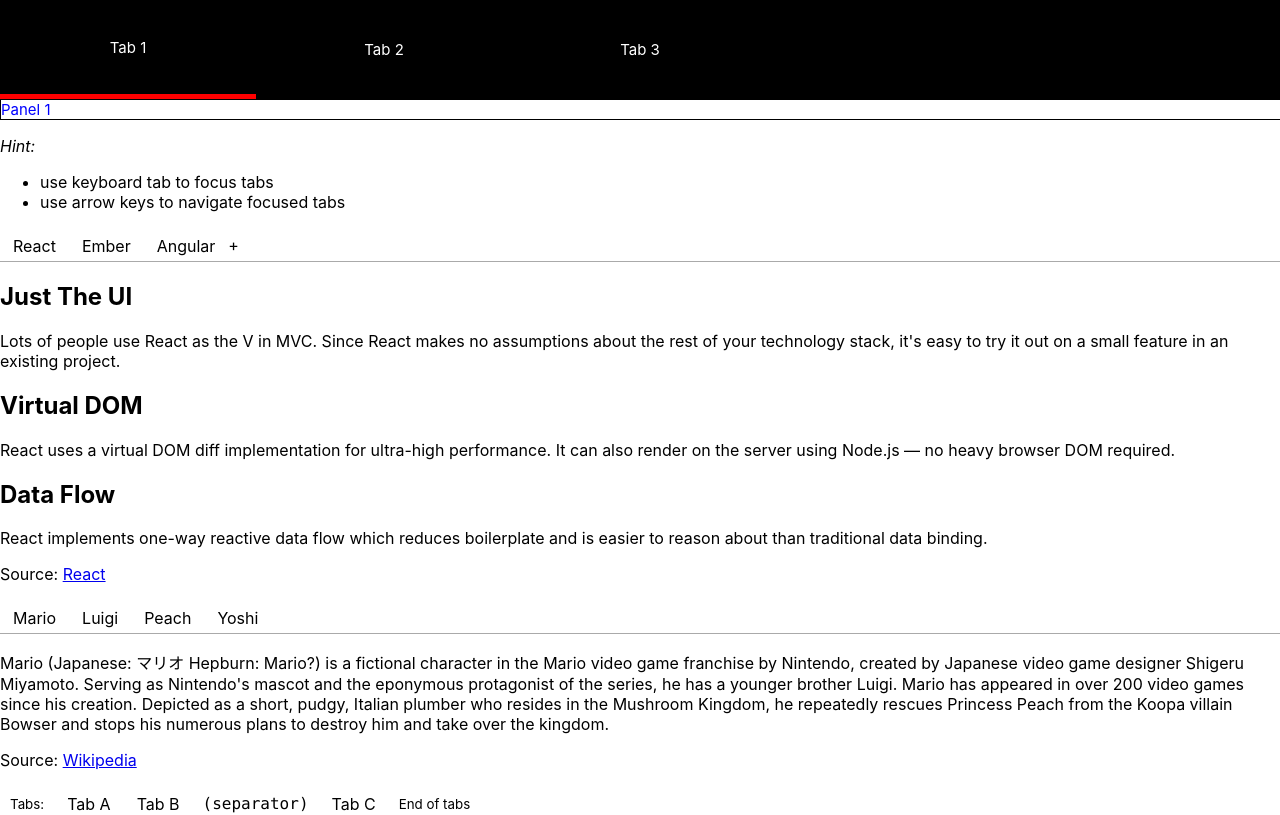
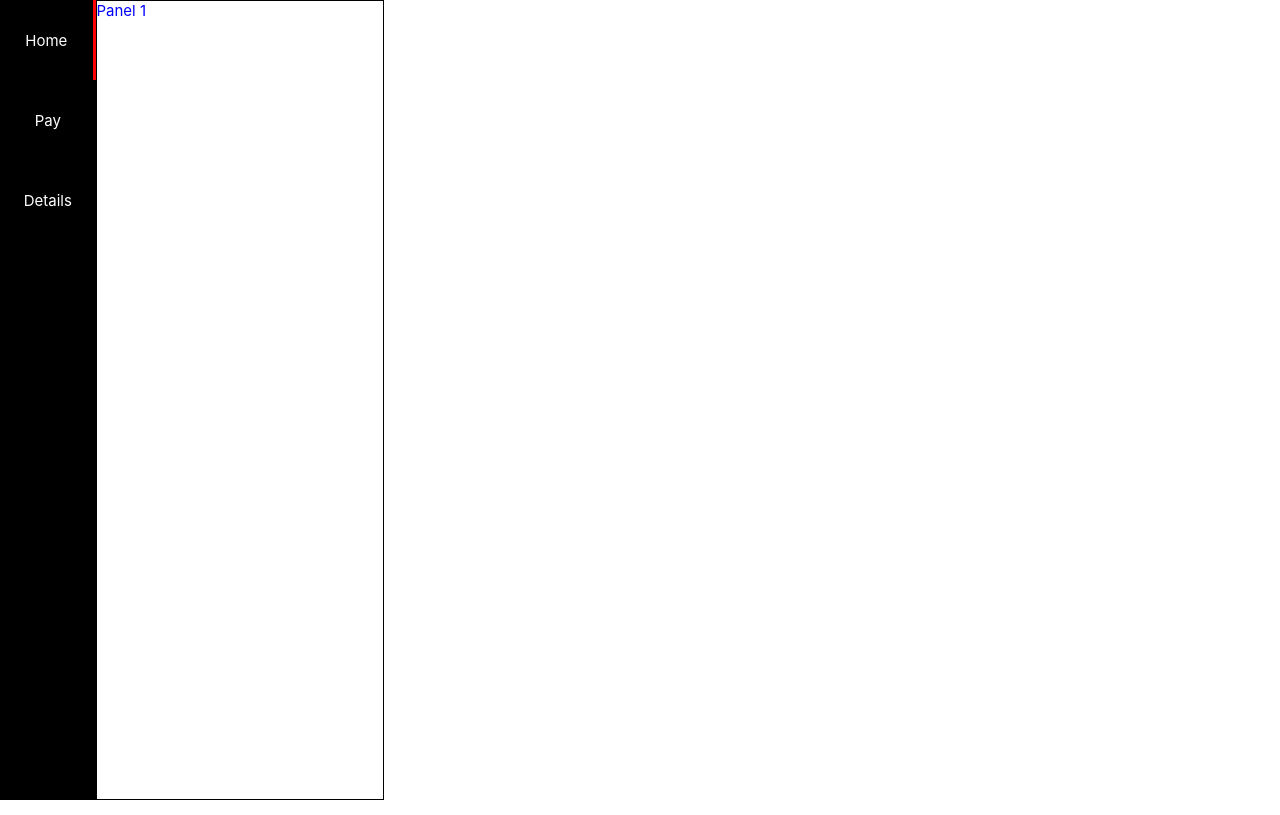
Before and after one commit to guymcmanusgithub/styled-tabs, a React (Create React App) app: page / in a window 1280 px wide. Shown: the top 815 px of the page. Built offline with nearby package versions, Linux system fonts and the light colour scheme.

Commit message:
fixed some styling code

```diff
--- a/src/components/example-app.js
+++ b/src/components/example-app.js
@@ -14,6 +14,7 @@
       <Tabs
         forceRenderTabPanel={true}
         selectedTabPanelClassName='selected'
+        selectedTabClassName='selected'
         >
         <TabList>
           <Tab>React</Tab>
@@ -63,6 +64,8 @@
 
       <Tabs
         selectedTabPanelClassName='selected'
+        selectedTabClassName='selected'
+        disabledTabClassName='disabled'
       >
         <TabList>
           <Tab>Mario</Tab>
@@ -90,6 +93,7 @@
 
       <Tabs
         selectedTabPanelClassName='selected'
+        selectedTabClassName='selected'
       >
         <TabList>
           <small style={{ padding: '0 10px' }}>Tabs:</small>
--- a/src/components/nav-tab.js
+++ b/src/components/nav-tab.js
@@ -2,7 +2,7 @@
 import { Tabs, Tab, TabList, TabPanel} from './nav-tab.style'
 
 const NavTab = props => {
-    const { vertical } = props
+    const vertical = true
 
         return (
           <Tabs
@@ -10,9 +10,9 @@
             selectedTabPanelClassName='selected'
           >
             <TabList vertical={vertical}>
-              <Tab vertical={vertical}>Tab 1</Tab>
-              <Tab vertical={vertical}>Tab 2</Tab>
-              <Tab vertical={vertical}>Tab 3</Tab>
+              <Tab vertical={vertical}>Home</Tab>
+              <Tab vertical={vertical}>Pay</Tab>
+              <Tab vertical={vertical}>Details</Tab>
             </TabList>
             <TabPanel vertical={vertical}>Panel 1</TabPanel>
             <TabPanel vertical={vertical}>Panel 2</TabPanel>
--- a/src/components/nav-tab.style.js
+++ b/src/components/nav-tab.style.js
@@ -20,7 +20,7 @@
 
 export const TabList = styled(StyledTabList)`
   margin: 0;
-  width: ${props => props.vertical ? '35%' : '100%'};
+  width: ${props => props.vertical ? '25%' : '100%'};
   height: ${props => props.vertical ? '100%' : '100%'};
   display: flex;
   flex-direction: ${props => props.vertical ? 'column' : 'row'};
@@ -44,19 +44,15 @@
   background-color: black;
 
   &:hover {
-    ${props => props.vertical ? 'border-right: 5px solid red' : 'border-bottom: 5px solid red'};
+    ${props => props.vertical ? 'border-right: 3px solid red' : 'border-bottom: 3px solid red'};
   }
-
-  // &:hover {
-  //   border-right: 5px solid red;
-  // }
   `
 
 
 export const TabPanel = styled(StyledTabPanel)`
   margin: 0;
   display: none;
-  width: 100%;
+  width: 75%;
   border: 1px solid black;
   color: blue;
 
--- a/src/components/styled-components.style.js
+++ b/src/components/styled-components.style.js
@@ -26,14 +26,14 @@
     padding: 6px 12px;
     cursor: pointer;
 
-    &:selected {
+    &.selected {
         background: #fff;
         border-color: #aaa;
-        color: purple;
+        color: black;
         border-radius: 5px 5px 0 0;
     }
 
-    &:disabled {
+    &.disabled {
         color: GrayText;
         cursor: default;
     }
```
